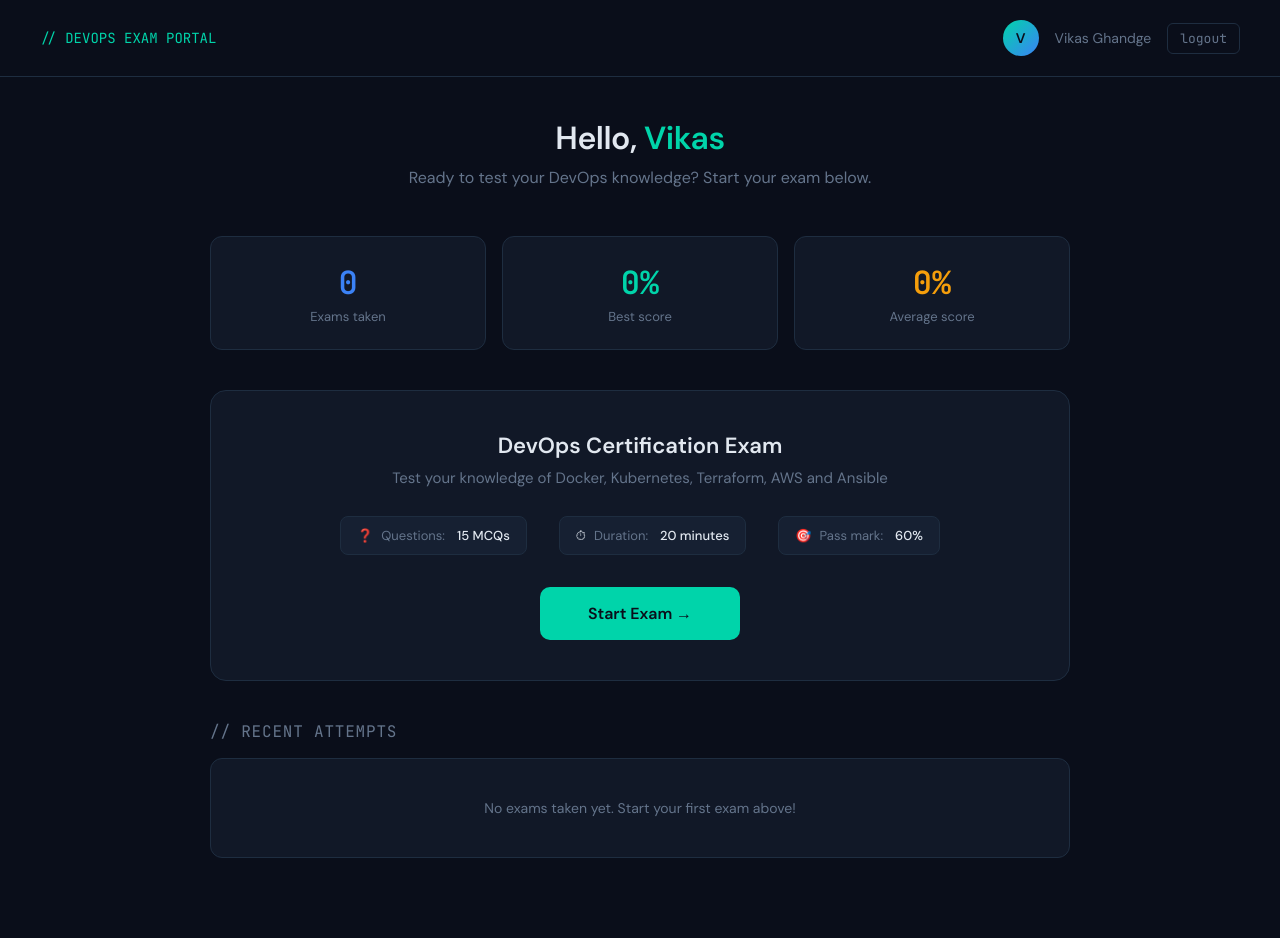
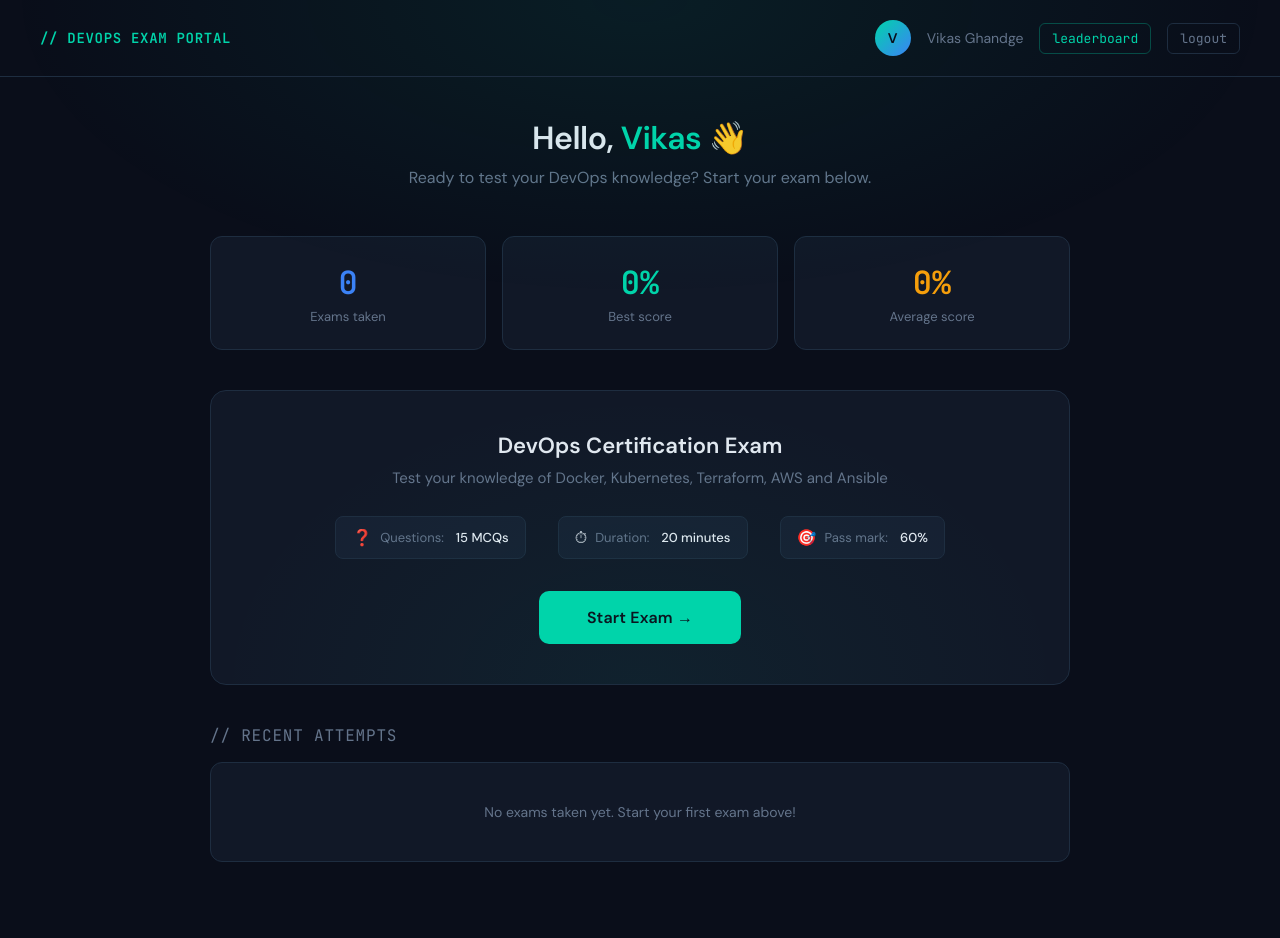
Before and after one commit to Vikasghandge/devops-exam-website, a Flask app: page /dashboard in a window 1280 px wide. After the commit the page ends 862 px from the top, so only its background shows below. Run offline with Flask 3, Linux system fonts and the light colour scheme; a user stored in the database is signed in; data that the repository does not hold is empty.

Commit message:
Update dashboard.html

```diff
--- a/app/templates/dashboard.html
+++ b/app/templates/dashboard.html
@@ -9,36 +9,39 @@
   :root{--bg:#0a0e1a;--surface:#111827;--surface2:#162032;--border:#1e2d40;--accent:#00d4aa;--accent2:#3b82f6;--text:#e2e8f0;--muted:#64748b;--mono:'JetBrains Mono',monospace;--sans:'DM Sans',sans-serif;}
   *{box-sizing:border-box;margin:0;padding:0;}
   body{background:var(--bg);font-family:var(--sans);min-height:100vh;color:var(--text);}
-  nav{display:flex;align-items:center;justify-content:space-between;padding:20px 40px;border-bottom:1px solid var(--border);}
-  .nav-brand{font-family:var(--mono);font-size:14px;color:var(--accent);}
+  body::before{content:'';position:fixed;top:0;left:0;right:0;height:300px;background:radial-gradient(ellipse at 50% 0%,rgba(0,212,170,0.08) 0%,transparent 70%);pointer-events:none;}
+  nav{display:flex;align-items:center;justify-content:space-between;padding:20px 40px;border-bottom:1px solid var(--border);position:relative;z-index:10;}
+  .nav-brand{font-family:var(--mono);font-size:14px;color:var(--accent);font-weight:600;letter-spacing:0.05em;}
   .nav-user{display:flex;align-items:center;gap:16px;}
   .avatar{width:36px;height:36px;border-radius:50%;background:linear-gradient(135deg,var(--accent),var(--accent2));display:flex;align-items:center;justify-content:center;font-weight:600;font-size:14px;color:#0a0e1a;}
   .nav-name{font-size:14px;color:var(--muted);}
   .logout{font-size:13px;color:var(--muted);text-decoration:none;padding:6px 12px;border:1px solid var(--border);border-radius:6px;transition:all 0.2s;font-family:var(--mono);}
   .logout:hover{color:var(--text);border-color:var(--muted);}
-  .container{max-width:900px;margin:0 auto;padding:40px 20px 80px;}
+  .container{max-width:900px;margin:0 auto;padding:40px 20px;}
   .hero{text-align:center;margin-bottom:48px;animation:fadeUp 0.5s ease;}
   @keyframes fadeUp{from{opacity:0;transform:translateY(16px)}to{opacity:1;transform:translateY(0)}}
   .hero h2{font-size:32px;font-weight:600;letter-spacing:-0.5px;margin-bottom:8px;}
   .hero h2 span{color:var(--accent);}
   .hero p{color:var(--muted);font-size:16px;}
-  .stats-grid{display:grid;grid-template-columns:repeat(3,1fr);gap:16px;margin-bottom:40px;}
+  .stats-grid{display:grid;grid-template-columns:repeat(3,1fr);gap:16px;margin-bottom:40px;animation:fadeUp 0.6s ease;}
   .stat{background:var(--surface);border:1px solid var(--border);border-radius:12px;padding:24px;text-align:center;}
   .stat-val{font-size:32px;font-weight:600;font-family:var(--mono);margin-bottom:4px;}
   .stat-label{font-size:13px;color:var(--muted);}
   .val-green{color:var(--accent);}
   .val-blue{color:var(--accent2);}
   .val-amber{color:#f59e0b;}
-  .start-card{background:var(--surface);border:1px solid var(--border);border-radius:16px;padding:40px;text-align:center;margin-bottom:40px;}
+  .start-card{background:var(--surface);border:1px solid var(--border);border-radius:16px;padding:40px;text-align:center;margin-bottom:40px;animation:fadeUp 0.7s ease;position:relative;overflow:hidden;}
+  .start-card::before{content:'';position:absolute;inset:0;background:radial-gradient(ellipse at 50% 100%,rgba(0,212,170,0.05) 0%,transparent 70%);}
   .start-card h3{font-size:22px;font-weight:600;margin-bottom:8px;}
   .start-card p{color:var(--muted);font-size:15px;margin-bottom:28px;}
   .exam-info{display:flex;justify-content:center;gap:32px;margin-bottom:32px;}
   .info-chip{display:flex;align-items:center;gap:8px;background:var(--surface2);border:1px solid var(--border);border-radius:8px;padding:10px 16px;font-size:13px;}
+  .chip-icon{font-size:16px;}
   .chip-label{color:var(--muted);}
   .chip-val{color:var(--text);font-weight:500;margin-left:4px;}
-  .btn-start{display:inline-block;background:var(--accent);color:#0a0e1a;border:none;border-radius:10px;padding:16px 48px;font-family:var(--sans);font-size:16px;font-weight:700;cursor:pointer;text-decoration:none;transition:all 0.2s;position:relative;z-index:10;}
-  .btn-start:hover{background:#00f0c0;transform:translateY(-2px);}
-  .history-section{}
+  .btn-start{display:inline-block;background:var(--accent);color:#0a0e1a;border:none;border-radius:10px;padding:16px 48px;font-family:var(--sans);font-size:16px;font-weight:700;cursor:pointer;text-decoration:none;transition:all 0.2s;letter-spacing:0.01em;}
+  .btn-start:hover{background:#00f0c0;transform:translateY(-2px);box-shadow:0 8px 24px rgba(0,212,170,0.25);}
+  .history-section{animation:fadeUp 0.8s ease;}
   .history-section h3{font-size:16px;font-weight:500;color:var(--muted);font-family:var(--mono);letter-spacing:0.05em;margin-bottom:16px;}
   .history-table{background:var(--surface);border:1px solid var(--border);border-radius:12px;overflow:hidden;}
   .table-head{display:grid;grid-template-columns:1fr 100px 100px 120px 100px;padding:14px 20px;border-bottom:1px solid var(--border);font-size:12px;font-family:var(--mono);color:var(--muted);text-transform:uppercase;letter-spacing:0.06em;}
@@ -50,6 +53,13 @@
   .fail{background:rgba(248,113,113,0.12);color:#f87171;}
   .avg{background:rgba(245,158,11,0.12);color:#f59e0b;}
   .empty{padding:40px;text-align:center;color:var(--muted);font-size:14px;}
+  @media(max-width:600px){
+    nav{padding:16px 20px;}
+    .stats-grid{grid-template-columns:1fr;}
+    .exam-info{flex-direction:column;align-items:center;gap:12px;}
+    .table-head,.table-row{grid-template-columns:1fr 80px 80px;}
+    .th-time,.td-time,.th-date,.td-date{display:none;}
+  }
 </style>
 </head>
 <body>
@@ -58,13 +68,14 @@
   <div class="nav-user">
     <div class="avatar">{{ session.username[0].upper() }}</div>
     <span class="nav-name">{{ session.username }}</span>
+    <a href="/leaderboard" class="logout" style="color:var(--accent);border-color:rgba(0,212,170,0.3);">leaderboard</a>
     <a href="/logout" class="logout">logout</a>
   </div>
 </nav>
 
 <div class="container">
   <div class="hero">
-    <h2>Hello, <span>{{ session.username.split()[0] }}</span></h2>
+    <h2>Hello, <span>{{ session.username.split()[0] }}</span> 👋</h2>
     <p>Ready to test your DevOps knowledge? Start your exam below.</p>
   </div>
 
@@ -92,17 +103,17 @@
     <p>Test your knowledge of Docker, Kubernetes, Terraform, AWS and Ansible</p>
     <div class="exam-info">
       <div class="info-chip">
-        <span>❓</span>
+        <span class="chip-icon">❓</span>
         <span class="chip-label">Questions:</span>
         <span class="chip-val">15 MCQs</span>
       </div>
       <div class="info-chip">
-        <span>⏱</span>
+        <span class="chip-icon">⏱</span>
         <span class="chip-label">Duration:</span>
         <span class="chip-val">20 minutes</span>
       </div>
       <div class="info-chip">
-        <span>🎯</span>
+        <span class="chip-icon">🎯</span>
         <span class="chip-label">Pass mark:</span>
         <span class="chip-val">60%</span>
       </div>
@@ -118,8 +129,8 @@
         <span>Exam</span>
         <span>Score</span>
         <span>Result</span>
-        <span>Time taken</span>
-        <span>Date</span>
+        <span class="th-time">Time taken</span>
+        <span class="th-date">Date</span>
       </div>
       {% for h in history %}
       <div class="table-row">
@@ -130,10 +141,10 @@
             {{ h.percentage|int }}%
           </span>
         </span>
-        <span style="color:var(--muted);font-size:13px;">
+        <span class="td-time" style="color:var(--muted);font-size:13px;">
           {% if h.time_taken %}{{ (h.time_taken // 60) }}m {{ (h.time_taken % 60) }}s{% else %}—{% endif %}
         </span>
-        <span style="color:var(--muted);font-size:13px;">
+        <span class="td-date" style="color:var(--muted);font-size:13px;">
           {{ h.taken_at.strftime('%d %b') if h.taken_at else '—' }}
         </span>
       </div>
```
